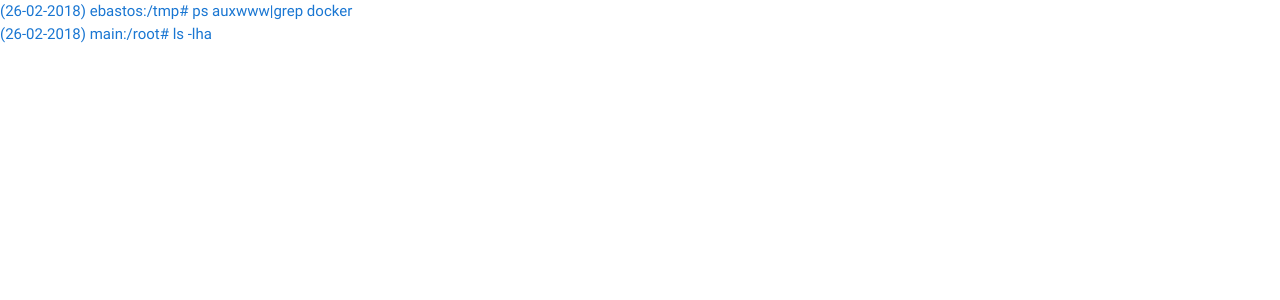
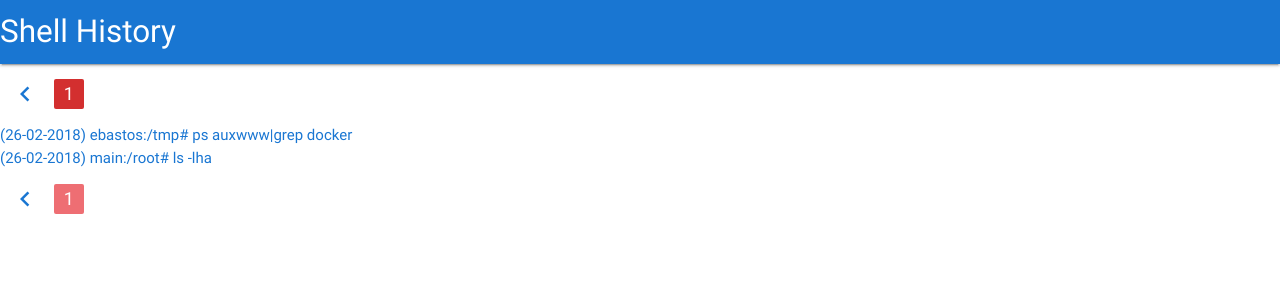
Before and after one commit to FlaviaBastos/shell-history, a Django app: page /history/ in a window 1280 px wide. Shown: the top 300 px of the page. Run offline with Django 3.2, Linux system fonts and the light colour scheme; data comes from the database, SQL or seed files in the repository.

Commit message:
Add pagination to history page Resolves: issue #18

```diff
--- a/backend/shell/history/templates/history/commands.html
+++ b/backend/shell/history/templates/history/commands.html
@@ -1,12 +1,53 @@
 <html>
+    <head>
+    <!--Import Google Icon Font-->
+    <link href="https://fonts.googleapis.com/icon?family=Material+Icons" rel="stylesheet">
+    <!-- Compiled and minified CSS -->
+    <link rel="stylesheet" href="https://cdnjs.cloudflare.com/ajax/libs/materialize/0.100.2/css/materialize.min.css">
+    </head>
+
     <body>
-        <!-- Compiled and minified CSS -->
-        <link rel="stylesheet" href="https://cdnjs.cloudflare.com/ajax/libs/materialize/0.100.2/css/materialize.min.css">
         <!-- Compiled and minified JavaScript -->
         <script src="https://cdnjs.cloudflare.com/ajax/libs/materialize/0.100.2/js/materialize.min.js"></script>
-        {% if latest_commands %}
 
-            {% for command in latest_commands %}
+        <nav>
+          <div class="nav-wrapper blue darken-2">
+            <a href="#" class="brand-logo">Shell History</a>
+          </div>
+        </nav>
+
+
+        {% if commands_paginated %}
+
+            <ul class="pagination">
+                {% if commands_paginated.has_previous %}
+                    <li class="waves-effect"><a href="?page=1" class="blue-text text-darken-2">first</a></li>
+                    <li class="waves-effect"><a href="?page={{ commands_paginated.previous_page_number }}" class="blue-text text-darken-2">
+                        <i class="material-icons">chevron_left</i></a>
+                    </li>
+                    <li class="waves-effect"><a href="?page={{ commands_paginated.previous_page_number }}" class="blue-text text-darken-2">
+                        {{ commands_paginated.previous_page_number }}</a>
+                    </li>
+                {% else %}
+                    <li class="disabled"><a href="#!" class="blue-text text-darken-2">
+                        <i class="material-icons">chevron_left</i></a>
+                    </li>
+                {% endif %}
+                <li class="active red darken-2"><a href="#!" class="white-text">{{ commands_paginated.number }}</a></li>
+                {% if commands_paginated.has_next %}
+                    <li class="waves-effect"><a href="?page={{ commands_paginated.next_page_number }}" class="blue-text text-darken-2">
+                        {{ commands_paginated.next_page_number }}</a>
+                    </li>
+                    <li class="waves-effect"><a href="?page={{ commands_paginated.next_page_number }}" class="blue-text text-darken-2">
+                        <i class="material-icons">chevron_right</i></a>
+                    </li>
+                    <li class="waves-effect"><a href="?page={{ commands_paginated.paginator.num_pages }}" class="blue-text text-darken-2">
+                        last ({{ commands_paginated.paginator.num_pages }})</a>
+                    </li>
+                {% endif %}
+            </ul>
+
+            {% for command in commands_paginated %}
             <div class="card-small">
                 {% if command.exitcode == 0 %}
                     <span class="blue-text text-darken-2">
@@ -21,5 +62,34 @@
         {% else %}
             <p>No Commands are available.</p>
         {% endif %}
+
+        <ul class="pagination">
+            {% if commands_paginated.has_previous %}
+                <li class="waves-effect"><a href="?page=1" class="blue-text text-darken-2">first</a></li>
+                <li class="waves-effect"><a href="?page={{ commands_paginated.previous_page_number }}" class="blue-text text-darken-2">
+                    <i class="material-icons">chevron_left</i></a>
+                </li>
+                <li class="waves-effect"><a href="?page={{ commands_paginated.previous_page_number }}" class="blue-text text-darken-2">
+                    {{ commands_paginated.previous_page_number }}</a>
+                </li>
+            {% else %}
+                <li class="disabled"><a href="#!" class="blue-text text-darken-2">
+                    <i class="material-icons">chevron_left</i></a>
+                </li>
+            {% endif %}
+            <li class="active"><a href="#!" class="white-text">{{ commands_paginated.number }}</a></li>
+            {% if commands_paginated.has_next %}
+                <li class="waves-effect"><a href="?page={{ commands_paginated.next_page_number }}" class="blue-text text-darken-2">
+                    {{ commands_paginated.next_page_number }}</a>
+                </li>
+                <li class="waves-effect"><a href="?page={{ commands_paginated.next_page_number }}" class="blue-text text-darken-2">
+                    <i class="material-icons">chevron_right</i></a>
+                </li>
+                <li class="waves-effect"><a href="?page={{ commands_paginated.paginator.num_pages }}" class="blue-text text-darken-2">
+                    last ({{ commands_paginated.paginator.num_pages }})</a>
+                </li>
+            {% endif %}
+        </ul>
+
     </body>
 </html>
--- a/backend/shell/history/views.py
+++ b/backend/shell/history/views.py
@@ -1,16 +1,18 @@
+from django.core.paginator import EmptyPage, PageNotAnInteger, Paginator
 from django.shortcuts import render
 from django.template import loader
-
-# Create your views here.
-
 from django.http import HttpResponse
 from .models import Command
 
 
 def index(request):
     latest_commands = Command.objects.order_by('-timestamp')
+    paginator = Paginator(latest_commands, 150)
+
+    page = request.GET.get('page')
+    commands_paginated = paginator.get_page(page)
     template = loader.get_template('history/commands.html')
     context = {
-        'latest_commands': latest_commands,
+        'commands_paginated': commands_paginated,
     }
     return HttpResponse(template.render(context, request))
```
